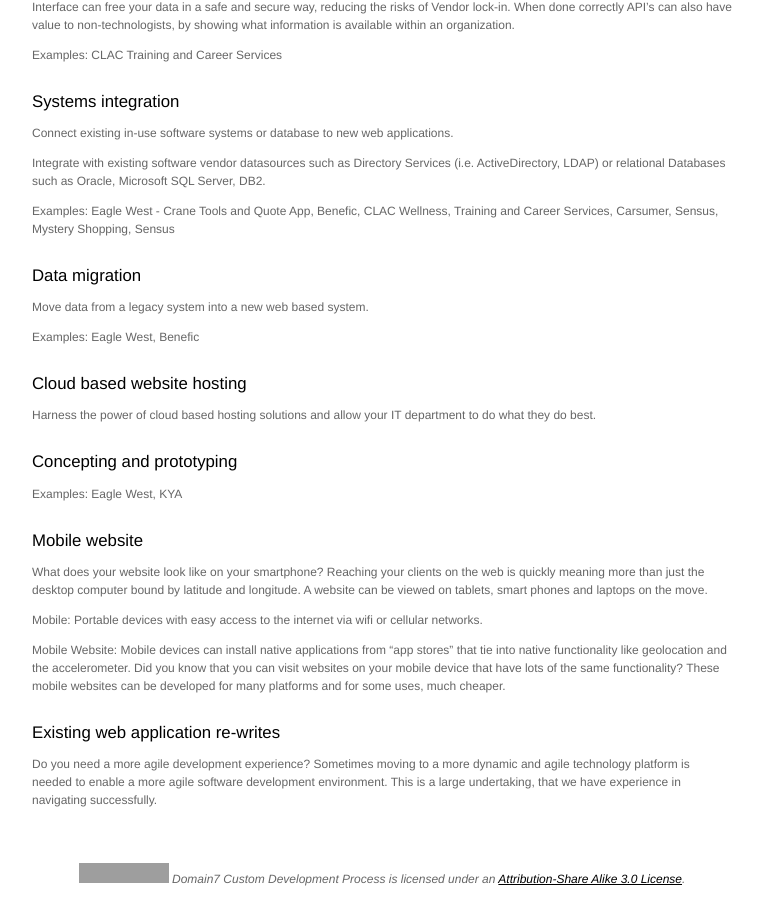
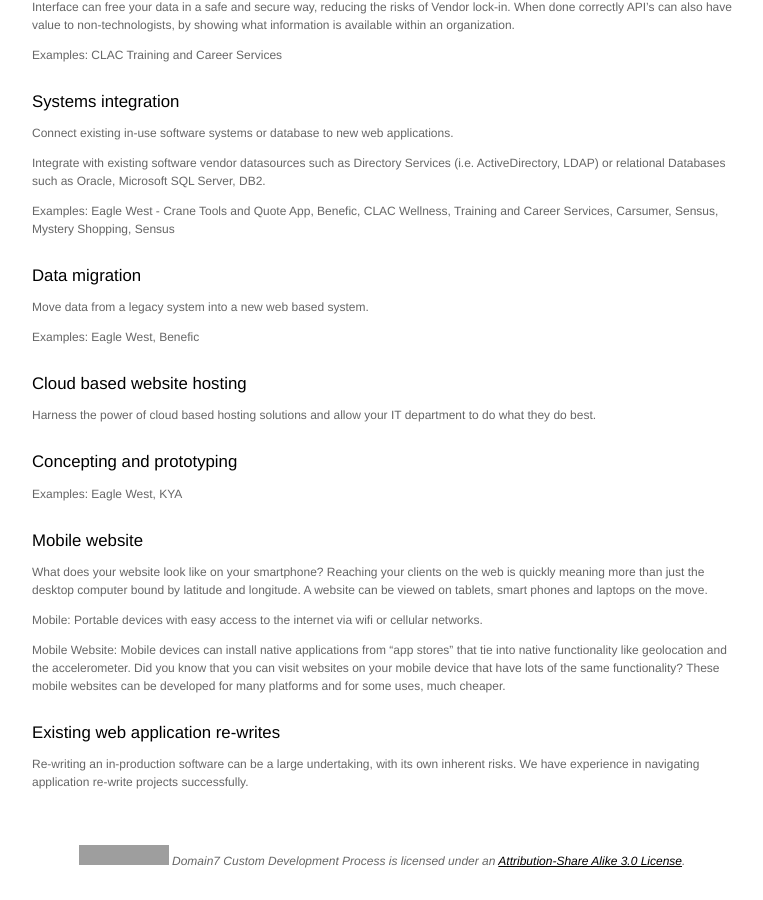
Before and after one commit to domain7/development, a Jekyll site: the page built from custom_application_project_types.md, in a window 1280 px wide and 900 px high, scrolled down 879 px. Shown: the whole window, without its empty margins (258-1021 px from the left). Built offline with Jekyll 4.4.1, drawn with Linux system fonts in a browser that asks for light colours; grey boxes are pictures that could not be loaded.

Commit message:
application re-write fixes

```diff
--- a/_includes/custom_application_project_types.md
+++ b/_includes/custom_application_project_types.md
@@ -73,4 +73,4 @@
 
 ##### Existing web application re-writes
 
-  Do you need a more agile development experience? Sometimes moving to a more dynamic and agile technology platform is needed to enable a more agile software development environment. This is a large undertaking, that we have experience in navigating successfully.
+  Re-writing an in-production software can be a large undertaking, with its own inherent risks. We have experience in navigating application re-write projects successfully.
```
